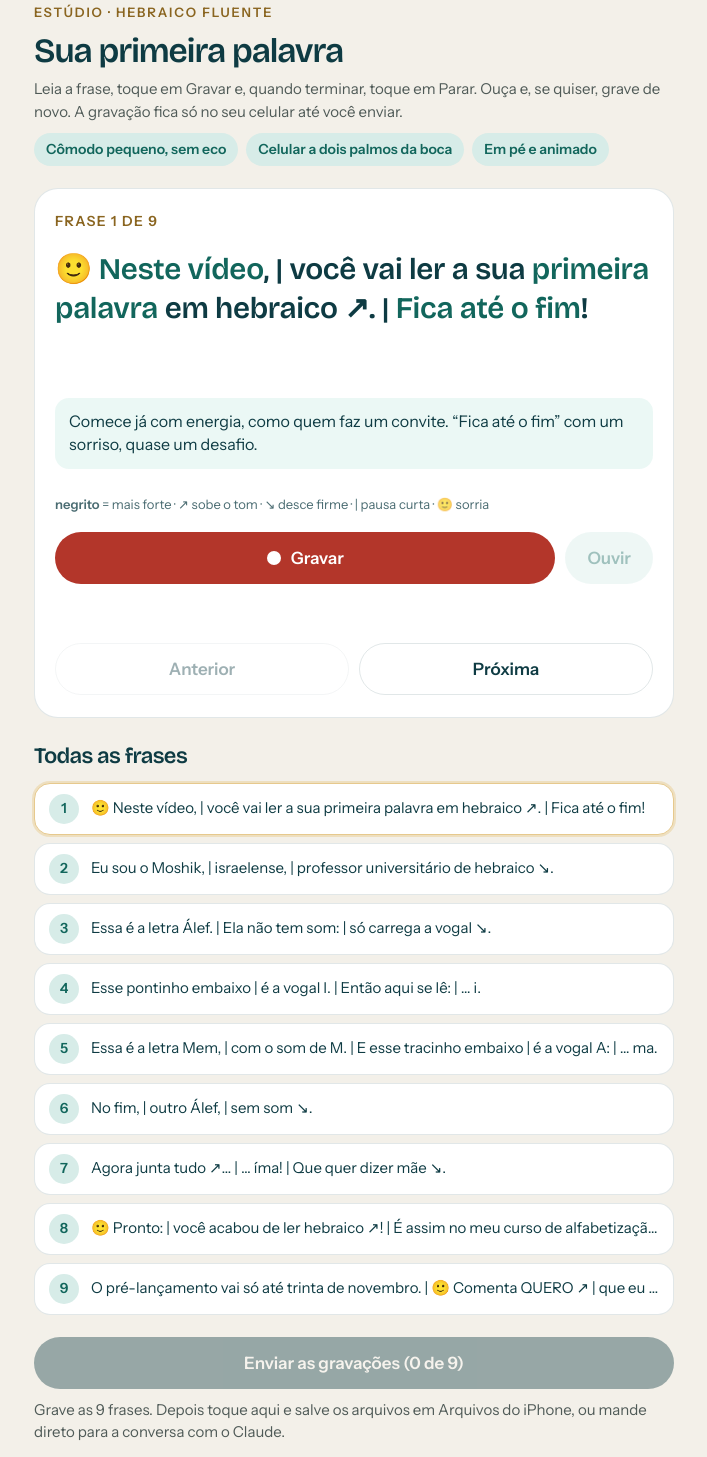
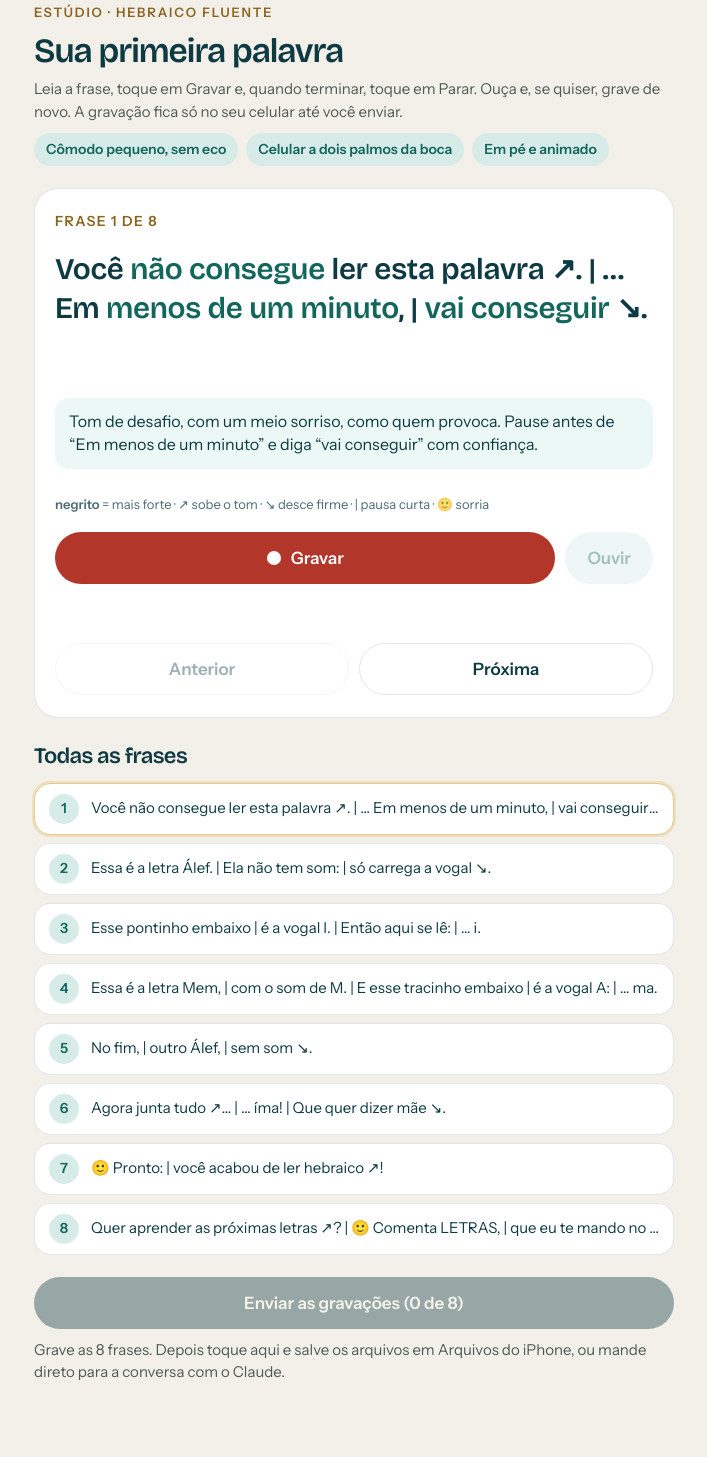
Before and after one commit to Moshikgueta/hebraico-guias, a plain HTML site: page estudio/primeira-palavra/index.html in a window 1280 px wide. Shown: the part 75-1532 px from the top of the page, without its empty margins (286-993 px from the left). After the commit the page ends 1509 px from the top, so only its background shows below. Drawn offline with nearby package versions, Linux system fonts and the light colour scheme.

Commit message:
Estúdio: roteiro novo do reel da primeira palavra (gancho e LETRAS)
Co-Authored-By: Claude Opus 5.5 <noreply@anthropic.com>
Claude-Session: https://claude.ai/code/session_01QuanvBEV3Ejm5TZ1Lo12Sq

```diff
--- a/estudio/primeira-palavra/index.html
+++ b/estudio/primeira-palavra/index.html
@@ -66,7 +66,7 @@ button:disabled{opacity:.4;cursor:default}
 </header>
 <div id="erro" class="erro" hidden></div>
 <section class="palco" aria-live="polite">
-<div class="topo"><span id="contador">Frase 1 de 9</span><span id="tempo" class="tempo"></span></div>
+<div class="topo"><span id="contador">Frase 1 de 8</span><span id="tempo" class="tempo"></span></div>
 <p id="frase" class="frase"></p>
 <p id="dica" class="dica"></p>
 <p class="legenda"><b>negrito</b> = mais forte · ↗ sobe o tom · ↘ desce firme · | pausa curta · 🙂 sorria</p>
@@ -83,13 +83,13 @@ button:disabled{opacity:.4;cursor:default}
 </section>
 <section style="display:flex;flex-direction:column;gap:10px">
 <button id="enviar" class="enviar" type="button" disabled>Enviar as gravações</button>
-<p class="muted" id="enviarDica">Grave as 9 frases. Depois toque aqui e salve os arquivos em Arquivos do iPhone, ou mande direto para a conversa com o Claude.</p>
+<p class="muted" id="enviarDica">Grave as 8 frases. Depois toque aqui e salve os arquivos em Arquivos do iPhone, ou mande direto para a conversa com o Claude.</p>
 <div id="links" class="links"></div>
 </section>
 </div>
 <script>
-const FRASES=["🙂 <b>Neste vídeo</b>, | você vai ler a sua <b>primeira palavra</b> em hebraico ↗. | <b>Fica até o fim</b>!", "Eu sou o <b>Moshik</b>, | <b>israelense</b>, | professor <b>universitário</b> de hebraico ↘.", "Essa é a letra <b>Álef</b>. | Ela <b>não tem som</b>: | só <b>carrega</b> a vogal ↘.", "Esse <b>pontinho</b> embaixo | é a vogal <b>I</b>. | Então aqui se lê: | … <b>i</b>.", "Essa é a letra <b>Mem</b>, | com o som de <b>M</b>. | E esse <b>tracinho</b> embaixo | é a vogal <b>A</b>: | … <b>ma</b>.", "No fim, | <b>outro Álef</b>, | <b>sem som</b> ↘.", "Agora <b>junta tudo</b> ↗… | … <b>íma</b>! | Que quer dizer <b>mãe</b> ↘.", "🙂 <b>Pronto</b>: | você acabou de <b>ler hebraico</b> ↗! | É assim no meu curso de alfabetização <b>interativo</b>: | <b>uma letra por vez</b>, | com a <b>minha voz</b> e exercícios.", "O pré-lançamento vai só até <b>trinta de novembro</b>. | 🙂 <b>Comenta QUERO</b> ↗ | que eu te mando o link!"];
-const DICAS=["Comece já com energia, como quem faz um convite. “Fica até o fim” com um sorriso, quase um desafio.", "Fale o seu nome com prazer. Uma pausinha entre cada informação, como contando nos dedos.", "Calmo, como professor na lousa. “Não tem som” devagar, porque é a surpresa.", "Devagar. Pause antes do “i” final e diga só o som, curto e claro.", "Mesmo ritmo da frase anterior. Pause antes do “ma” e diga só o som.", "Curta e tranquila, como quem fecha a explicação.", "Este é o momento do vídeo. Suba o tom em “junta tudo”, pause, e diga “íma” com orgulho, como quem revela a resposta. “Mãe” com carinho.", "Comemore com a pessoa: ela conseguiu. Depois, mais calmo e seguro ao falar do curso.", "“Trinta de novembro” firme e claro. “Comenta QUERO” animado, como convite, sem pressa."];
+const FRASES=["Você <b>não consegue</b> ler esta palavra ↗. | … Em <b>menos de um minuto</b>, | <b>vai conseguir</b> ↘.", "Essa é a letra <b>Álef</b>. | Ela <b>não tem som</b>: | só <b>carrega</b> a vogal ↘.", "Esse <b>pontinho</b> embaixo | é a vogal <b>I</b>. | Então aqui se lê: | … <b>i</b>.", "Essa é a letra <b>Mem</b>, | com o som de <b>M</b>. | E esse <b>tracinho</b> embaixo | é a vogal <b>A</b>: | … <b>ma</b>.", "No fim, | <b>outro Álef</b>, | <b>sem som</b> ↘.", "Agora <b>junta tudo</b> ↗… | … <b>íma</b>! | Que quer dizer <b>mãe</b> ↘.", "🙂 <b>Pronto</b>: | você acabou de <b>ler hebraico</b> ↗!", "Quer aprender as <b>próximas letras</b> ↗? | 🙂 <b>Comenta LETRAS</b>, | que eu te mando no direct | um <b>guia grátis</b> com as três primeiras letras, | na <b>minha pronúncia</b> ↘."];
+const DICAS=["Tom de desafio, com um meio sorriso, como quem provoca. Pause antes de “Em menos de um minuto” e diga “vai conseguir” com confiança.", "Calmo, como professor na lousa. “Não tem som” devagar, porque é a surpresa.", "Devagar. Pause antes do “i” final e diga só o som, curto e claro.", "Mesmo ritmo da frase anterior. Pause antes do “ma” e diga só o som.", "Curta e tranquila, como quem fecha a explicação.", "Este é o momento do vídeo. Suba o tom em “junta tudo”, pause, e diga “íma” com orgulho, como quem revela a resposta. “Mãe” com carinho.", "Comemore com a pessoa, de verdade: ela conseguiu.", "Animado, como convite. “Comenta LETRAS” claro e devagar, para ninguém errar a palavra."];
 const $=id=>document.getElementById(id);
 const tipo=['audio/mp4','audio/webm;codecs=opus','audio/webm','audio/ogg'].find(t=>window.MediaRecorder&&MediaRecorder.isTypeSupported(t))||'';
 const ext=tipo.includes('mp4')?'m4a':tipo.includes('ogg')?'ogg':'webm';
@@ -98,7 +98,7 @@ let i=0,rec=null,stream=null,chunks=[],t0=0,timer=null,audio=new Audio();
 
 // guarda no aparelho para não perder se a página recarregar
 let db=null;
-try{const r=indexedDB.open('estudio-primeira-palavra-v1',1);r.onupgradeneeded=()=>r.result.createObjectStore('t');
+try{const r=indexedDB.open('estudio-primeira-palavra-v3',1);r.onupgradeneeded=()=>r.result.createObjectStore('t');
 r.onsuccess=()=>{db=r.result;const tx=db.transaction('t').objectStore('t');FRASES.forEach((_,k)=>{const g=tx.get(k);g.onsuccess=()=>{if(g.result){takes[k]=g.result;render();}}});};}catch(e){}
 const salvar=(k,b)=>{try{db&&db.transaction('t','readwrite').objectStore('t').put(b,k)}catch(e){}};
 
```
